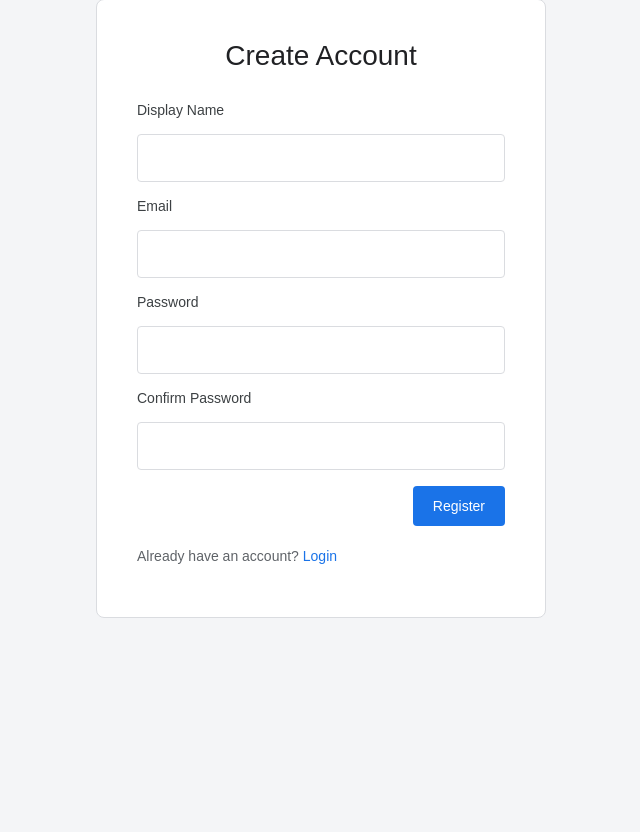
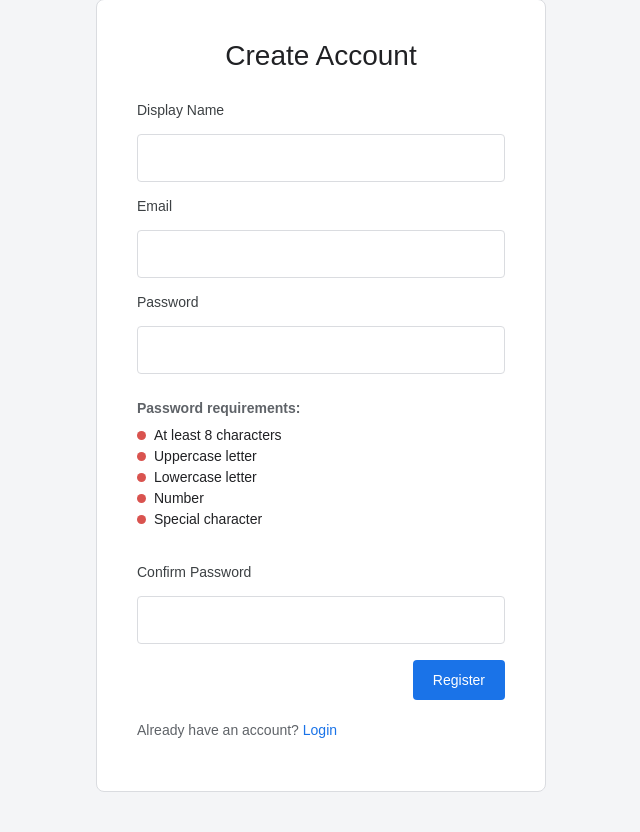
Before and after one commit to jasper-espartero-upv/CMSC128_Lab_1_CRUD, a Flask app: page /register in a window 1280 px wide. Shown: the part 61-893 px from the top of the page, without its empty margins (319-959 px from the left). Before the commit the page ends 679 px from the top, so only its background shows below. Run offline with Flask 3, Linux system fonts and the light colour scheme.

Commit message:
feat: add live password requirement indicators

```diff
--- a/static/script.js
+++ b/static/script.js
@@ -276,3 +276,64 @@ if (openCollaboratorModal && closeCollaboratorModal && collaboratorModal) {
         }
     });
 }
+
+const passwordInput = document.getElementById("password");
+
+if (passwordInput) {
+    passwordInput.addEventListener("input", function () {
+        const password = passwordInput.value;
+
+        updatePasswordCheck(
+            "length-check",
+            password.length >= 8
+        );
+
+        updatePasswordCheck(
+            "uppercase-check",
+            /[A-Z]/.test(password)
+        );
+
+        updatePasswordCheck(
+            "lowercase-check",
+            /[a-z]/.test(password)
+        );
+
+        updatePasswordCheck(
+            "number-check",
+            /[0-9]/.test(password)
+        );
+
+        updatePasswordCheck(
+            "special-check",
+            /[^A-Za-z0-9]/.test(password)
+        );
+
+        const allValid =
+            password.length >= 8 &&
+            /[A-Z]/.test(password) &&
+            /[a-z]/.test(password) &&
+            /[0-9]/.test(password) &&
+            /[^A-Za-z0-9]/.test(password);
+
+        const status = document.getElementById("password-status");
+
+        if (allValid) {
+            status.textContent = "Password meets all requirements";
+            status.classList.add("password-valid");
+        } else {
+            status.textContent = "Password requirements:";
+            status.classList.remove("password-valid");
+        }
+    });
+}
+
+function updatePasswordCheck(id, valid) {
+    const check = document.getElementById(id);
+    const light = check.querySelector(".check-light");
+
+    if (valid) {
+        light.classList.add("valid");
+    } else {
+        light.classList.remove("valid");
+    }
+}
--- a/static/style.css
+++ b/static/style.css
@@ -11,7 +11,7 @@ body {
     color: #202124;
 }
 
-/* ==================== ACCOUNT PAGES ==================== */
+/* ==================== ACCOUNT `GES ==================== */
 
 main {
     width: 100%;
@@ -980,3 +980,39 @@ main .logout-form button:hover {
     opacity: 1;
     visibility: visible;
 }
+
+/* ==================== PASSWORD ==================== */
+
+.password-requirements {
+    margin-top: 8px;
+    margin-bottom: 16px;
+    font-size: 14px;
+}
+
+.password-requirements p {
+    margin: 0 0 8px;
+    font-weight: 600;
+}
+
+.password-check {
+    display: flex;
+    align-items: center;
+    gap: 8px;
+    margin: 5px 0;
+}
+
+.check-light {
+    width: 9px;
+    height: 9px;
+    border-radius: 50%;
+    background-color: #d9534f;
+    flex-shrink: 0;
+}
+
+.check-light.valid {
+    background-color: #28a745;
+}
+
+.password-valid {
+    color: #28a745;
+}
--- a/templates/register.html
+++ b/templates/register.html
@@ -45,6 +45,35 @@
                 required
             >
 
+            <div class="password-requirements">
+                <p id="password-status">Password requirements:</p>
+
+                <div id="length-check" class="password-check">
+                    <span class="check-light"></span>
+                    <span>At least 8 characters</span>
+                </div>
+
+                <div id="uppercase-check" class="password-check">
+                    <span class="check-light"></span>
+                    <span>Uppercase letter</span>
+                </div>
+
+                <div id="lowercase-check" class="password-check">
+                    <span class="check-light"></span>
+                    <span>Lowercase letter</span>
+                </div>
+
+                <div id="number-check" class="password-check">
+                    <span class="check-light"></span>
+                    <span>Number</span>
+                </div>
+
+                <div id="special-check" class="password-check">
+                    <span class="check-light"></span>
+                    <span>Special character</span>
+                </div>
+            </div>
+
             <label for="confirm_password">Confirm Password</label>
             <input
                 type="password"
```
